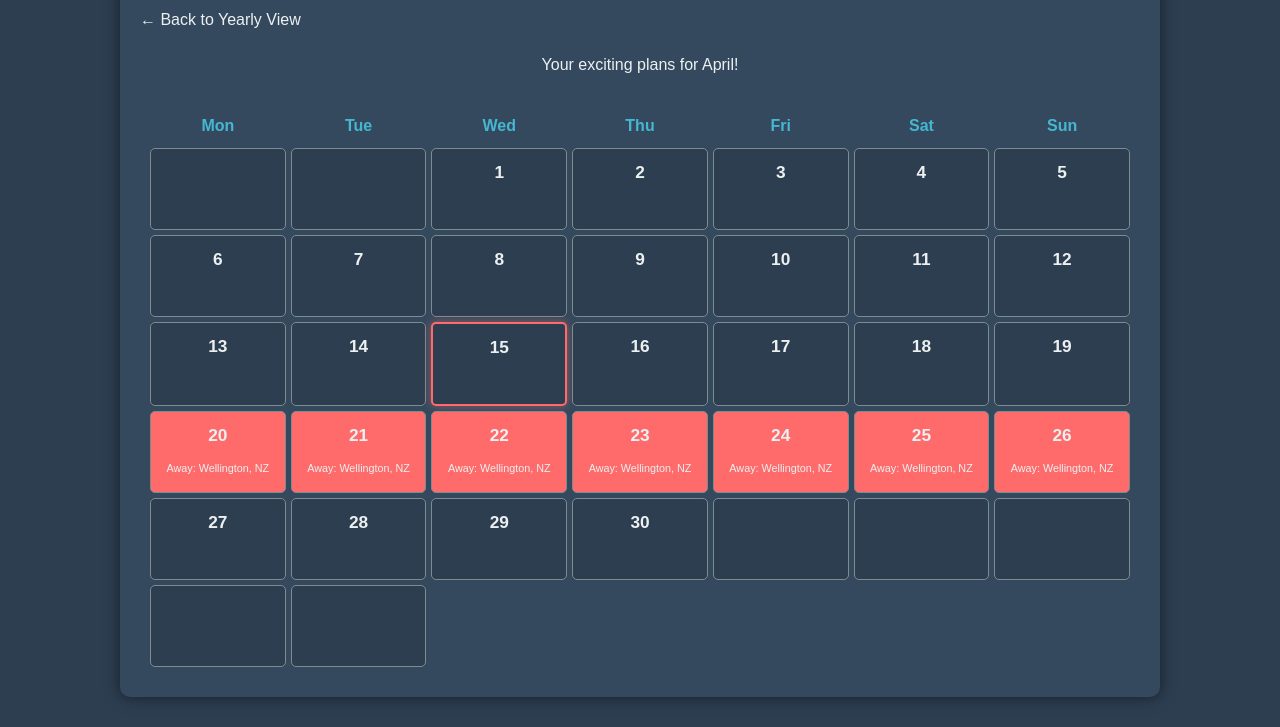
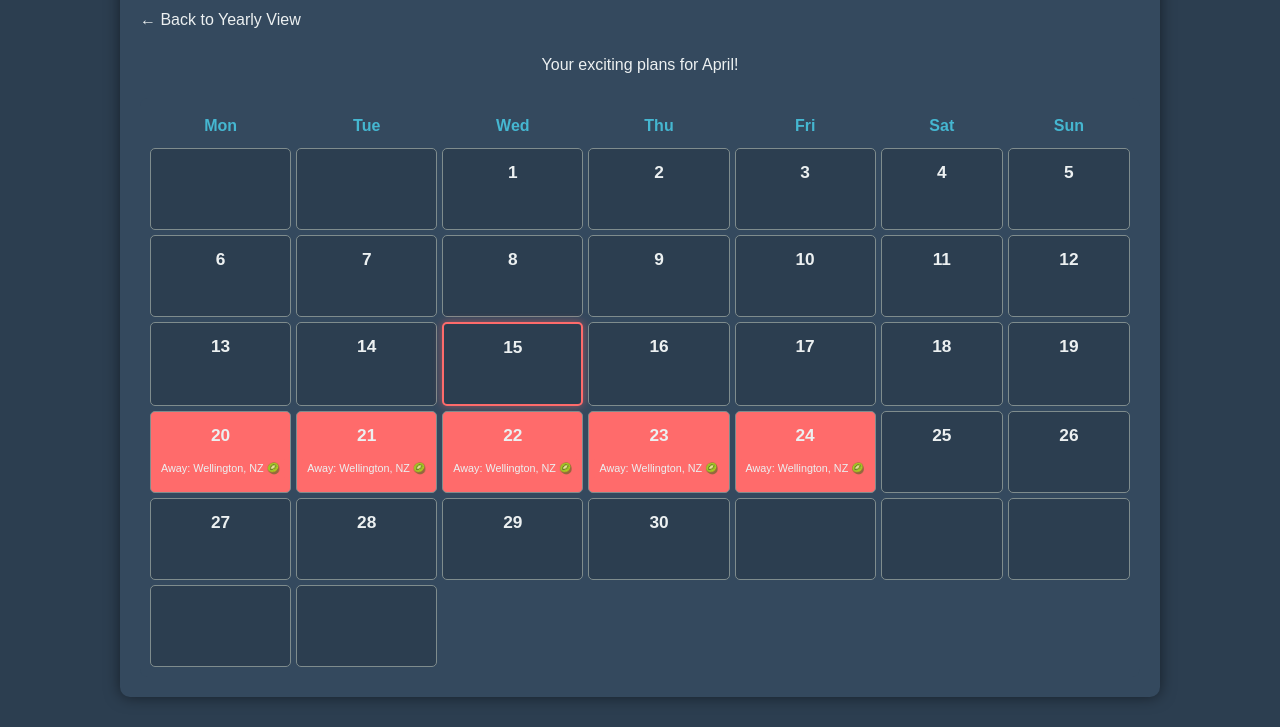
Before and after one commit to andrewrix-ctrl/drews-calendar, a plain HTML site: page april.html in a window 1280 px wide. Shown: the part 136-863 px from the top of the page. Drawn offline with Linux system fonts and the light colour scheme.

Commit message:
Adjusted Wellington trip dates to Mon-Fri and added kiwi emoji.

```diff
--- a/april.html
+++ b/april.html
@@ -85,31 +85,29 @@
             </div>
             <div class="day-cell away-event"> <!-- April 20th - Away -->
                 <div class="day-number">20</div>
-                <div class="event away-event">Away: Wellington, NZ</div>
+                <div class="event away-event">Away: Wellington, NZ 🥝</div>
             </div>
             <div class="day-cell away-event"> <!-- April 21st - Away -->
                 <div class="day-number">21</div>
-                <div class="event away-event">Away: Wellington, NZ</div>
+                <div class="event away-event">Away: Wellington, NZ 🥝</div>
             </div>
             <div class="day-cell away-event"> <!-- April 22nd - Away -->
                 <div class="day-number">22</div>
-                <div class="event away-event">Away: Wellington, NZ</div>
+                <div class="event away-event">Away: Wellington, NZ 🥝</div>
             </div>
             <div class="day-cell away-event"> <!-- April 23rd - Away -->
                 <div class="day-number">23</div>
-                <div class="event away-event">Away: Wellington, NZ</div>
+                <div class="event away-event">Away: Wellington, NZ 🥝</div>
             </div>
             <div class="day-cell away-event"> <!-- April 24th - Away -->
                 <div class="day-number">24</div>
-                <div class="event away-event">Away: Wellington, NZ</div>
+                <div class="event away-event">Away: Wellington, NZ 🥝</div>
             </div>
-            <div class="day-cell away-event"> <!-- April 25th - Away -->
+            <div class="day-cell"> <!-- April 25th - Not Away -->
                 <div class="day-number">25</div>
-                <div class="event away-event">Away: Wellington, NZ</div>
             </div>
-            <div class="day-cell away-event"> <!-- April 26th - Away -->
+            <div class="day-cell"> <!-- April 26th - Not Away -->
                 <div class="day-number">26</div>
-                <div class="event away-event">Away: Wellington, NZ</div>
             </div>
             <div class="day-cell">
                 <div class="day-number">27</div>
```
